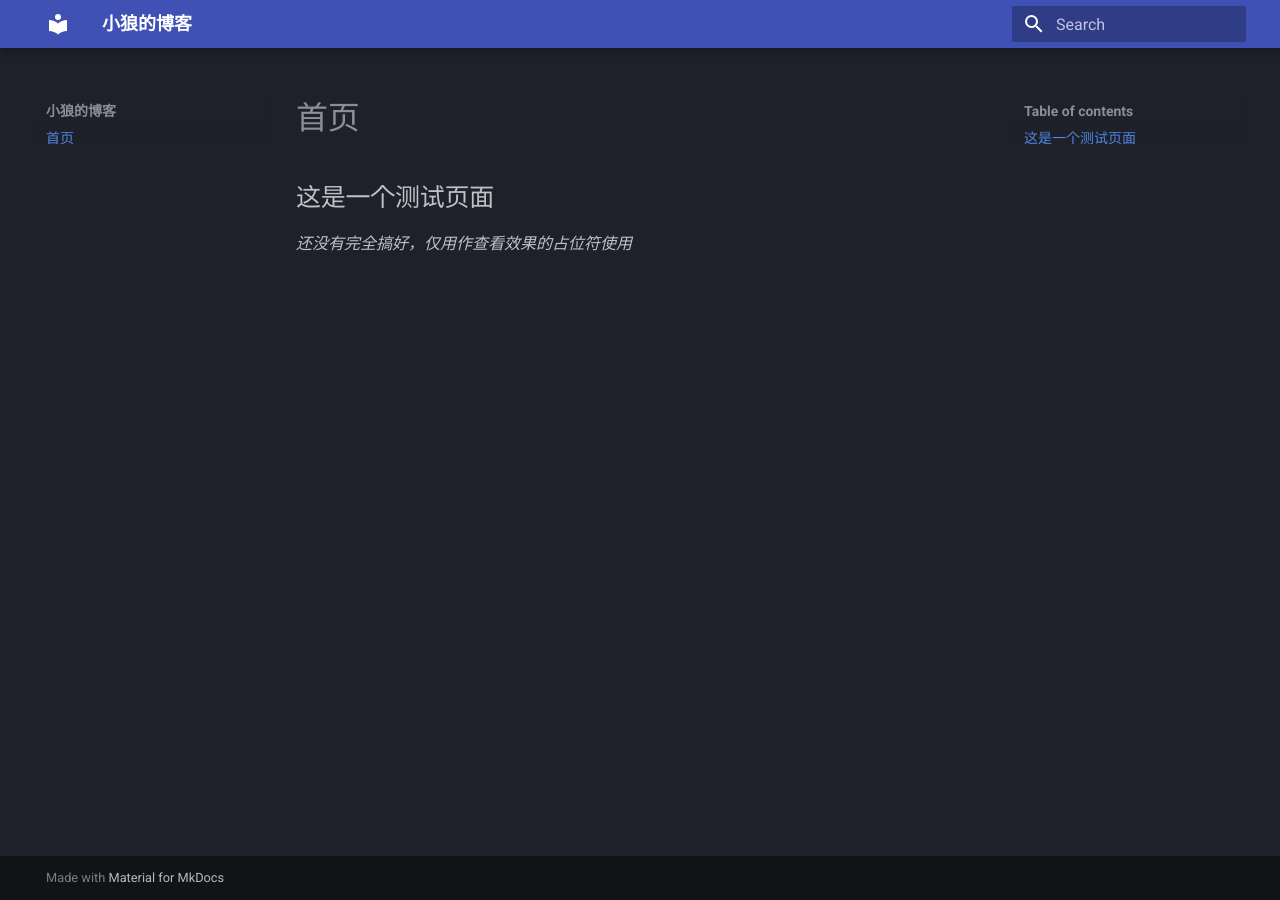
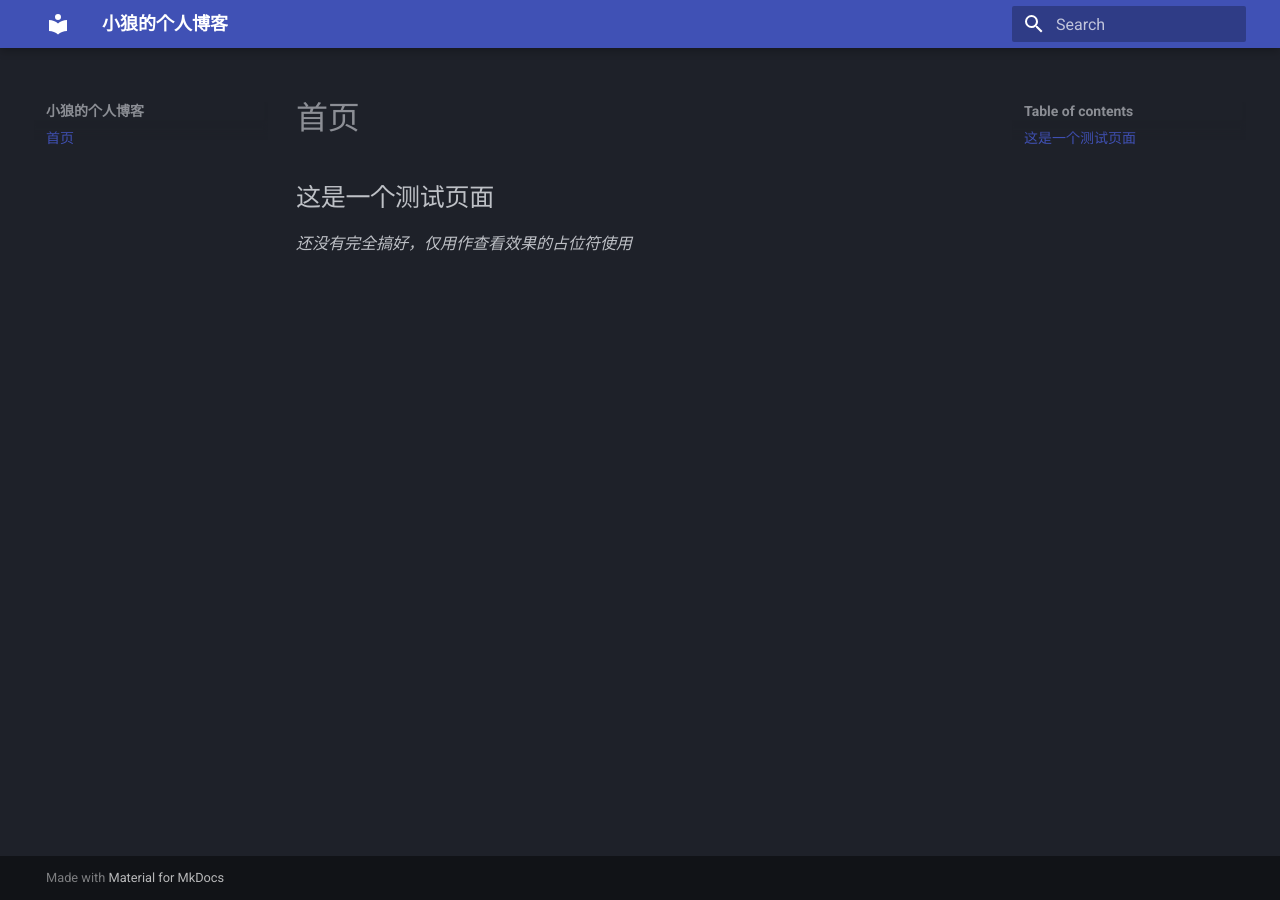
Before and after one commit to xionglongztz/xionglongztz.github.io, an MkDocs documentation site: the page built from docs/index.md, in a window 1280 px wide. Built offline with MkDocs 1.6.1 and Material for MkDocs 9.7.7, drawn with Linux system fonts in a browser that asks for light colours.

Commit message:
feat: new favicon and palette color

```diff
--- a/mkdocs.yml
+++ b/mkdocs.yml
@@ -1,8 +1,10 @@
-site_name: 小狼的博客
+site_name: 小狼的个人博客
 site_url: https://xionglongztz.github.io/
 nav:
   - 首页: index.md
 theme:
-  name: material
+  name: material # 主题为material
+  favicon: assets/favicon.jpg # 自定义favicon
   palette:
     scheme: slate
+    primary: custom # 自定义主题色
```
